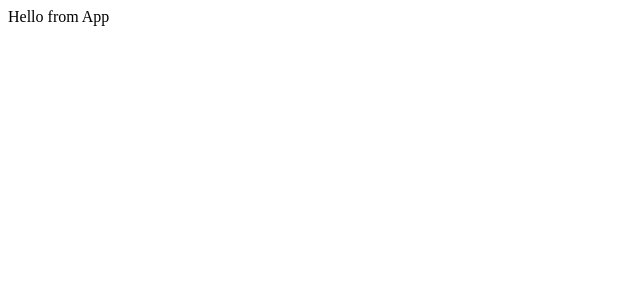
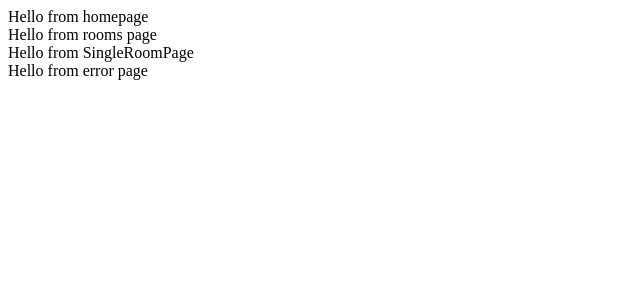
Before and after one commit to surtich/enunciado-examen, a React (Create React App) app: page / in a window 1280 px wide. Shown: the top 300 px of the page, without its empty margins (0-640 px from the left). Built offline with nearby package versions, Linux system fonts and the light colour scheme.

Commit message:
Basic app scaffolding

```diff
--- a/src/App.tsx
+++ b/src/App.tsx
@@ -1,7 +1,18 @@
 import React from "react";
+import Error from "./pages/Error";
+import Home from "./pages/Home";
+import Rooms from "./pages/Rooms";
+import SingleRoom from "./pages/SingleRoom";
 
 const App: React.FC = () => {
-  return <div data-testid="main">Hello from App</div>;
+  return (
+    <div data-testid="main">
+      <Home />
+      <Rooms />
+      <SingleRoom />
+      <Error />
+    </div>
+  );
 };
 
 export default App;
--- /dev/null
+++ b/src/pages/Error.tsx
@@ -0,0 +1,7 @@
+import React from "react";
+
+const Error = () => {
+  return <div>Hello from error page</div>;
+};
+
+export default Error;
--- /dev/null
+++ b/src/pages/Home.tsx
@@ -0,0 +1,7 @@
+import React from "react";
+
+const Home = () => {
+  return <div>Hello from homepage</div>;
+};
+
+export default Home;
--- /dev/null
+++ b/src/pages/Rooms.tsx
@@ -0,0 +1,11 @@
+import React from "react";
+
+const Rooms = () => {
+  return (
+    <div>
+      Hello from rooms page
+    </div>
+  );
+};
+
+export default Rooms;
--- /dev/null
+++ b/src/pages/SingleRoom.tsx
@@ -0,0 +1,7 @@
+import React, { Component } from "react";
+
+export default class SingleRoomPage extends Component {
+  render() {
+    return <div>Hello from SingleRoomPage</div>;
+  }
+}
```
Also changed, not shown: 1 other file (tests, documents, lock files or other folders).
